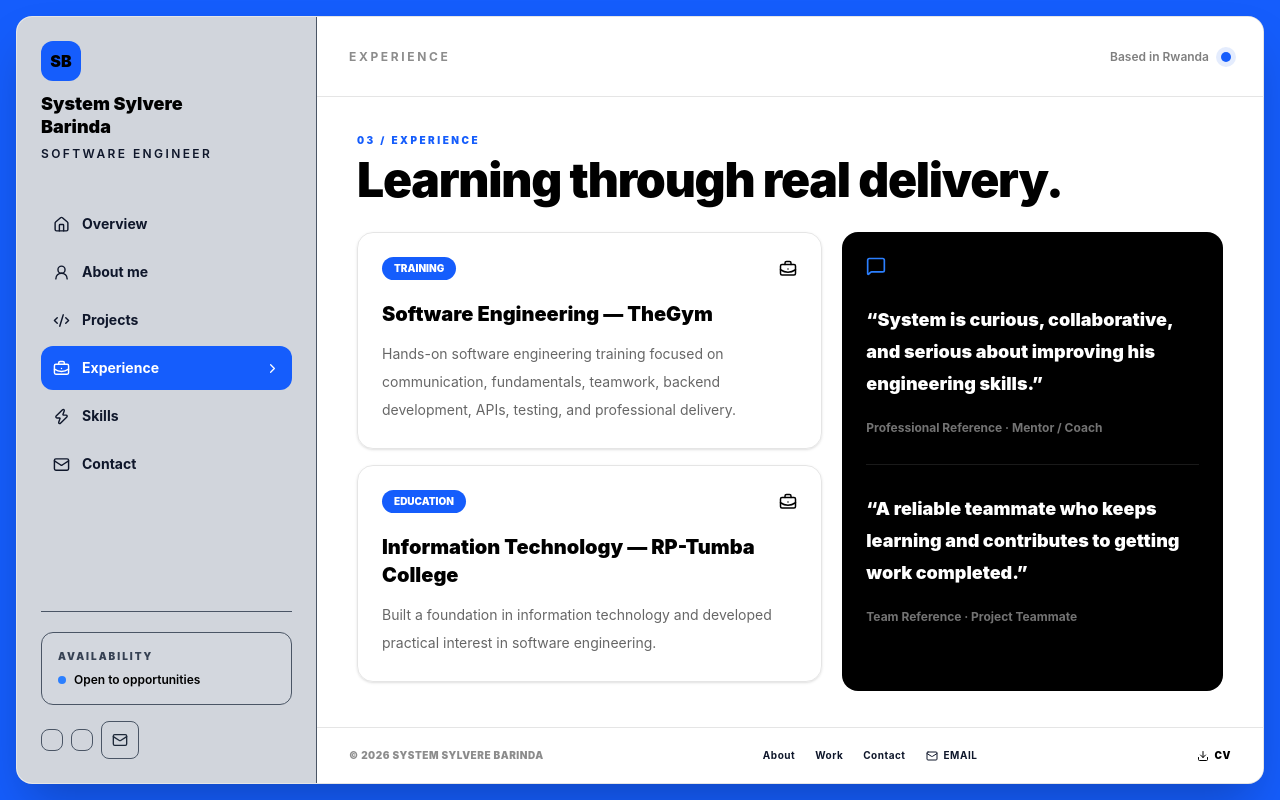
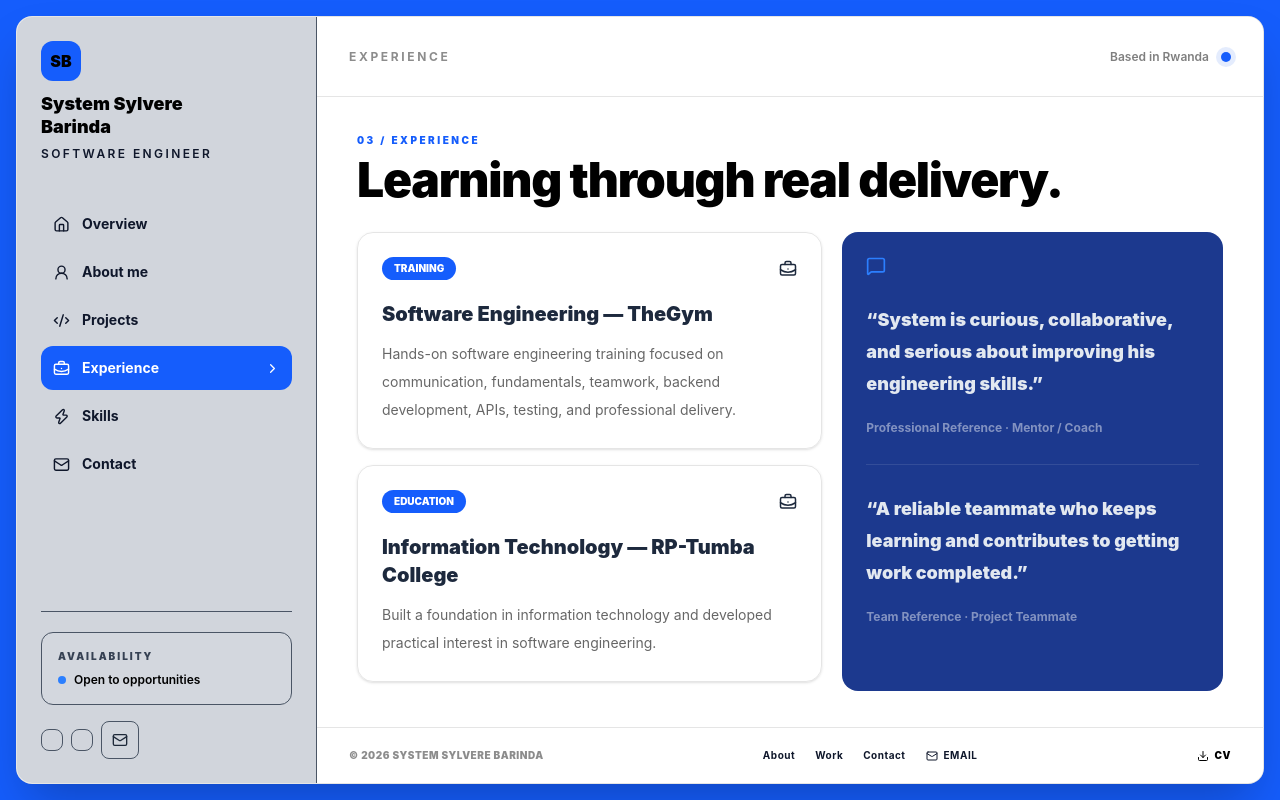
Before and after one commit to system-Barinda/My_portfolio, a React (Vite) app: page / in a window 1280 px wide. Both pictures are taken after a click on the button "Experience". Built offline with nearby package versions, Linux system fonts and the light colour scheme.

Commit message:
chore:updating the currently done

```diff
--- a/src/App.tsx
+++ b/src/App.tsx
@@ -508,7 +508,7 @@ function ProjectsPage() {
 function ExperiencePage() {
   return (
     <Page eyebrow="03 / Experience" title="Learning through real delivery.">
-      <div className="grid h-full gap-5 lg:grid-cols-[1.1fr_.9fr]">
+      <div className="grid h-full gap-5 lg:grid-cols-[1.1fr_.9fr] text-slate-800">
         <div className="space-y-4">
           {experience.map((e) => (
             <div
@@ -526,16 +526,16 @@ function ExperiencePage() {
             </div>
           ))}
         </div>
-        <div className="rounded-2xl bg-black p-6 text-white">
+        <div className="rounded-2xl bg-blue-900 p-6 text-white">
           <MessageSquare size={20} className="text-blue-500" />
-          <p className="mt-7 text-lg font-black leading-8">
+          <p className="mt-7 text-lg font-black leading-8 text-slate-200">
             “{testimonials[0].quote}”
           </p>
           <p className="mt-5 text-xs font-bold text-white/45">
             {testimonials[0].name} · {testimonials[0].role}
           </p>
           <div className="my-7 border-t border-white/10" />
-          <p className="text-lg font-black leading-8">
+          <p className="text-lg font-black leading-8 text-slate-200">
             “{testimonials[1].quote}”
           </p>
           <p className="mt-5 text-xs font-bold text-white/45">
```
